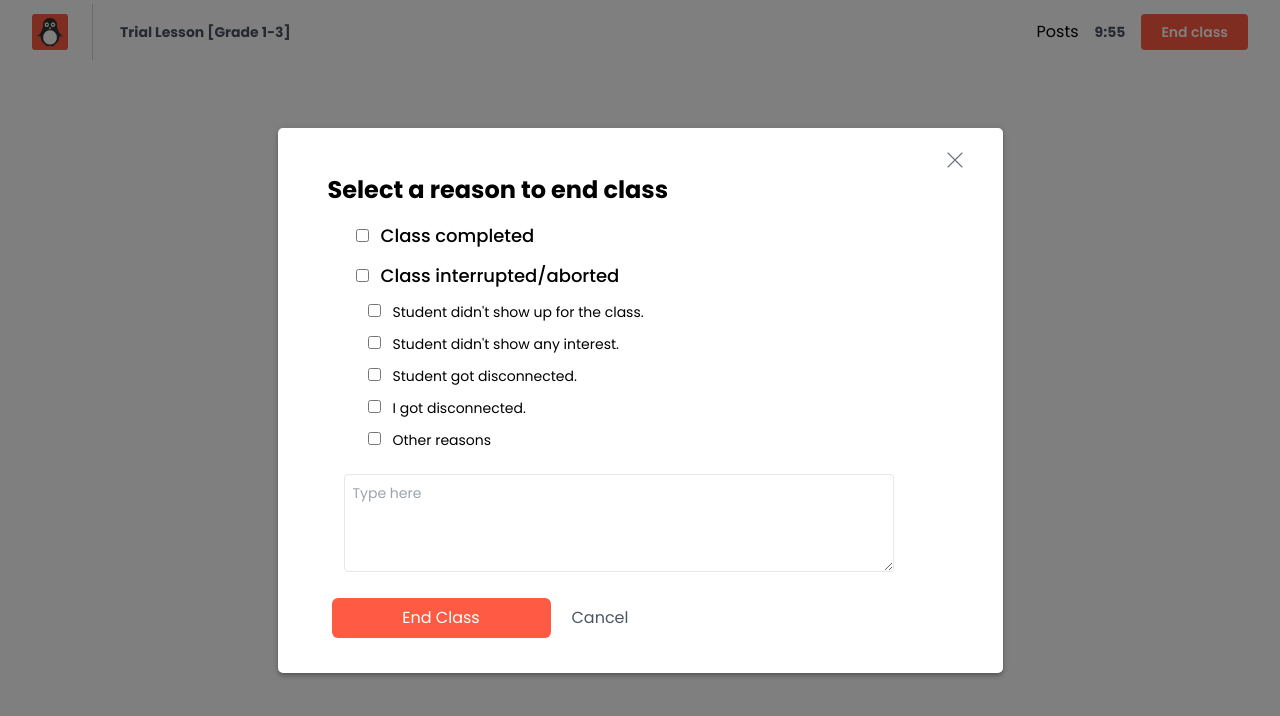
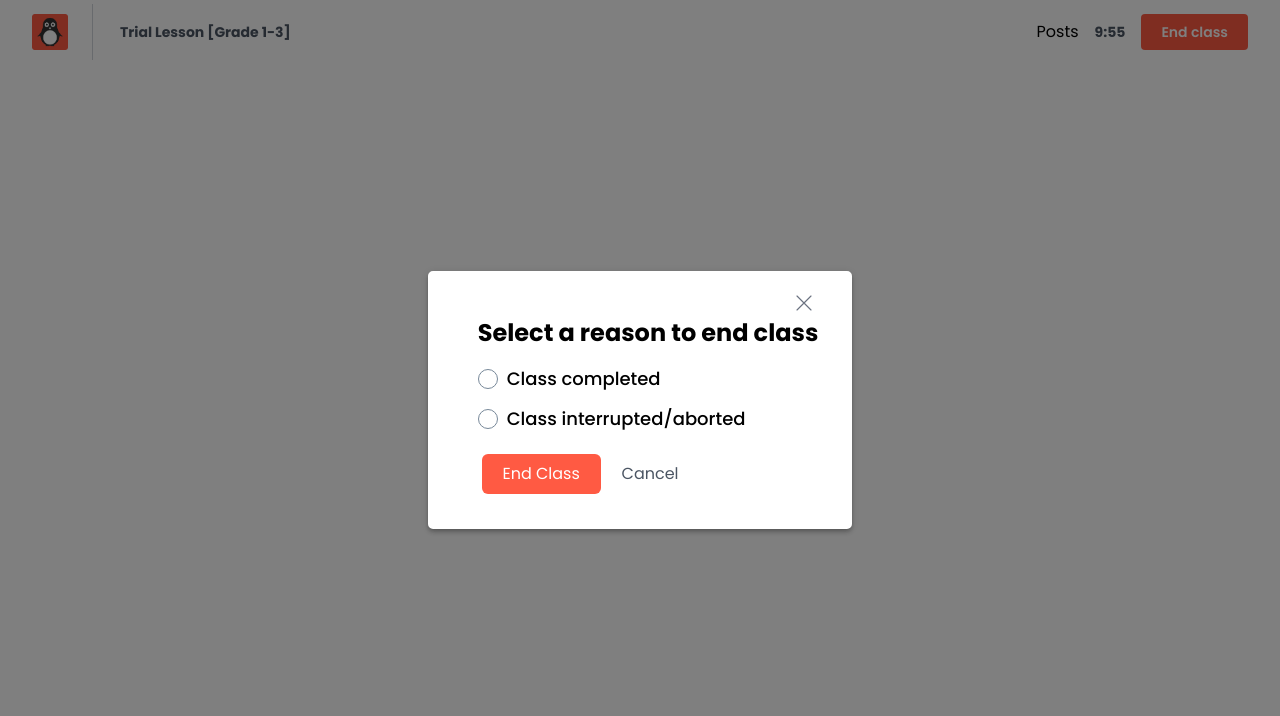
Before and after one commit to agathambrose/codingal, a React (Create React App) app: page / in a window 1280 px wide. Both pictures are taken after a click on the button "End class". Shown: the top 716 px of the page. Built offline with nearby package versions, Linux system fonts and the light colour scheme.

Commit message:
Modal Transition implemented

```diff
--- a/src/components/Header.tsx
+++ b/src/components/Header.tsx
@@ -194,14 +194,19 @@ const Header = () => {
               id="mobile-menu"
             >
               <div ref={ref} className="px-2 pt-2 pb-3 space-y-1 sm:px-3">
-                <p className="block px-3 py-2 text-base font-bold text-center text-black rounded-md hover:bg-white hover:text-black">
+                <Link to="/posts">
+                  <button className="w-full px-3 py-2 text-base font-bold rounded-md hover:bg-white font-poppins">
+                    Posts
+                  </button>
+                </Link>
+                <p className="block px-3 py-2 text-base font-bold text-center text-white rounded-md hover:bg-white hover:text-black">
                   <span>{minutes}</span>
                   <span>:</span>
                   <span>{seconds}</span>
                   {timer}
                 </p>
                 <button
-                  className="block w-full px-3 py-2 text-base font-semibold text-black rounded-md bg-orange-bg hover:bg-white hover:text-black"
+                  className="block w-full px-3 py-2 text-base font-semibold text-black rounded-md focus:outline-none bg-orange-bg hover:bg-white hover:text-black"
                   onClick={handleModalOpen}
                 >
                   End class
@@ -226,7 +231,7 @@ const Header = () => {
       >
         <Fade in={modal}>
           <div className={classes.paper}>
-            <DisplayModal restart={restart} resume={resume} />
+            <DisplayModal restart={restart} resume={handleModalClose} />
           </div>
         </Fade>
       </Modal>
--- a/src/components/modal/Modal.css
+++ b/src/components/modal/Modal.css
@@ -1,13 +1,13 @@
-/* .checkbox input {
+.checkbox input[type="checkbox"] {
   position: relative;
 }
-.checkbox input::before {
+.checkbox input[type="checkbox"]::before {
   position: absolute;
   content: "";
-  height: 40px;
-  width: 40px;
-  background-color: #091921;
-  border: 1px solid #fff;
+  height: 20px;
+  width: 20px;
+  background-color: #fff;
+  border: 1px solid lightslategray;
   border-radius: 50%;
   top: 50%;
   left: 50%;
@@ -23,5 +23,40 @@
   position: absolute;
   content: "\f00c";
   font-family: "FontAwesome";
+  font-size: 11px;
   color: #fff;
-} */
+  top: -7px;
+  left: 1px;
+}
+
+.checkbox-sm input[type="checkbox"] {
+  position: relative;
+}
+.checkbox-sm input[type="checkbox"]::before {
+  position: absolute;
+  content: "";
+  height: 18px;
+  width: 18px;
+  background-color: #fff;
+  border: 1px solid lightslategray;
+  border-radius: 50%;
+  top: 50%;
+  left: 50%;
+  transform: translate(-50%, -50%);
+  cursor: pointer;
+  transition: 0.3s all ease;
+}
+.checkbox-sm input:checked::before {
+  background-color: #ff5a43;
+  border: 1px solid #ff5a43;
+}
+
+.checkbox-sm input:checked::after {
+  position: absolute;
+  content: "\f00c";
+  font-family: "FontAwesome";
+  font-size: 11px;
+  color: #fff;
+  top: -3px;
+  left: 1px;
+}
--- a/src/components/modal/Modal.tsx
+++ b/src/components/modal/Modal.tsx
@@ -8,7 +8,16 @@ interface PropTypes {
 
 const DisplayModal = ({ restart, resume }: PropTypes) => {
   const [show, setShow] = useState(false);
+  const [showTextArea, setShowTextArea] = useState(false);
   const [timer, setTimer] = useState();
+
+  const handleShow = () => {
+    setShow(true);
+  };
+
+  const handleOtherReasons = () => {
+    setShowTextArea(true);
+  };
 
   const handleResume = () => {
     setTimer(resume);
@@ -45,86 +54,66 @@ const DisplayModal = ({ restart, resume }: PropTypes) => {
         <h2 className="mb-4 ml-4 text-2xl font-bold">
           Select a reason to end class
         </h2>
-        <div className="-mr-3 ml-11">
+        <div className="ml-5 -mr-3">
           <div className="text-lg font-medium">
-            <div className="mb-3 space-x-3">
-              <input
-                type="checkbox"
-                className="checkbox"
-                name="complete"
-                id="complete"
-              />
+            <div className="mb-3 space-x-3 checkbox">
+              <input type="checkbox" name="complete" id="complete" />
               <label htmlFor="complete">Class completed</label>
             </div>
-            <div className="mb-3 space-x-3" onClick={() => setShow(true)}>
-              <input
-                type="checkbox"
-                className="checkbox"
-                name="interrupted"
-                id="interrupted"
-              />
+            <div className="mb-3 space-x-3 checkbox" onClick={handleShow}>
+              <input type="checkbox" name="interrupted" id="interrupted" />
               <label htmlFor="interrupted">Class interrupted/aborted</label>
             </div>
           </div>
 
-          <div className="px-3 text-sm">
-            <div className="mb-3 space-x-3">
-              <input
-                type="checkbox"
-                className="checkbox"
-                name="noshow"
-                id="noshow"
-              />
+          <div
+            className={`px-3 text-sm ${
+              show ? "block" : "hidden"
+            } transition delay-1000`}
+          >
+            <div className="mb-3 space-x-3 checkbox-sm">
+              <input type="checkbox" name="noshow" id="noshow" />
               <label htmlFor="noshow">
                 Student didn't show up for the class.
               </label>
             </div>
-            <div className="mb-3 space-x-3">
-              <input
-                type="checkbox"
-                className="checkbox"
-                name="nointerest"
-                id="nointerest"
-              />
+            <div className="mb-3 space-x-3 checkbox-sm">
+              <input type="checkbox" name="nointerest" id="nointerest" />
               <label htmlFor="nointerest">
                 Student didn't show any interest.
               </label>
             </div>
-            <div className="mb-3 space-x-3">
+            <div className="mb-3 space-x-3 checkbox-sm">
               <input
                 type="checkbox"
-                className="checkbox"
                 name="disconnectedstd"
                 id="disconnectedstd"
               />
               <label htmlFor="disconnectedstd">Student got disconnected.</label>
             </div>
-            <div className="mb-3 space-x-3">
+            <div className="mb-3 space-x-3 checkbox-sm">
               <input
                 type="checkbox"
-                className="checkbox"
                 name="disconnectedyou"
                 id="disconnectedyou"
               />
               <label htmlFor="disconnectedyou">I got disconnected.</label>
             </div>
-            <div className="mb-3 space-x-3">
-              <input
-                type="checkbox"
-                className="checkbox"
-                name="other"
-                id="other"
-              />
+            <div
+              className="mb-3 space-x-3 checkbox-sm"
+              onClick={handleOtherReasons}
+            >
+              <input type="checkbox" name="other" id="other" />
               <label htmlFor="other">Other reasons</label>
             </div>
-            <div>
-              <textarea
-                rows={4}
-                cols={50}
-                placeholder="Type here"
-                className="w-11/12 pl-2 py-2 -ml-6 my-3 border-1.5 rounded"
-              />
-            </div>
+          </div>
+          <div className={`${showTextArea ? "block" : "hidden"}`}>
+            <textarea
+              rows={4}
+              cols={50}
+              placeholder="Type here"
+              className="w-11/12 pl-2 py-2 focus:outline-none my-3 border-1.5 rounded"
+            />
           </div>
         </div>
 
```
